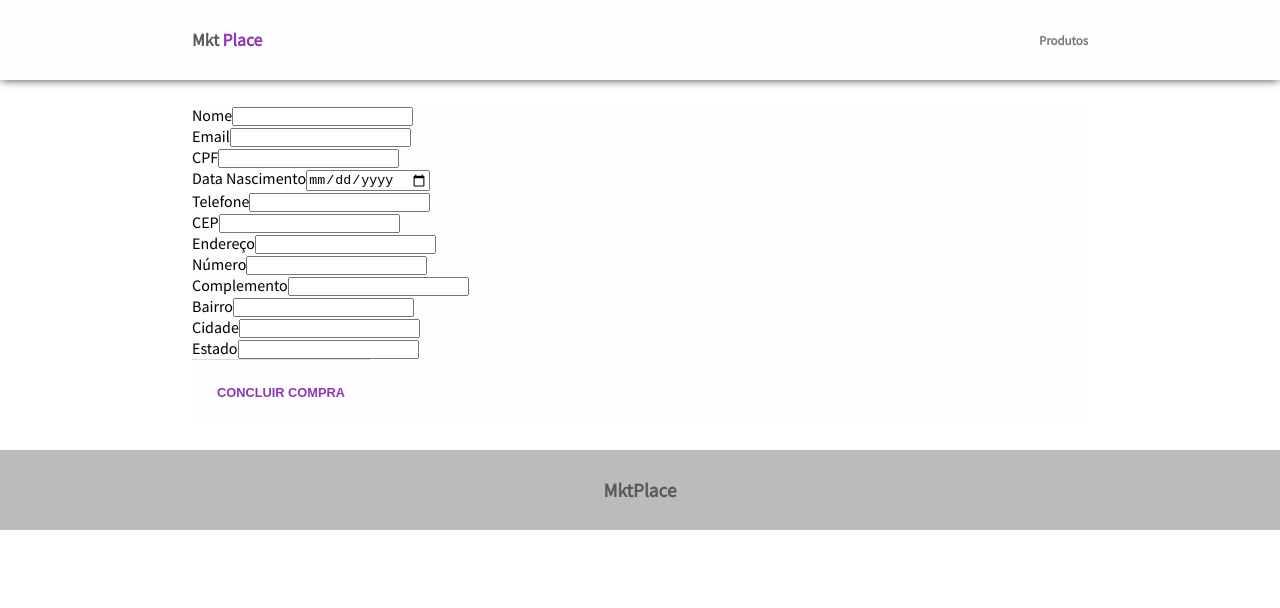
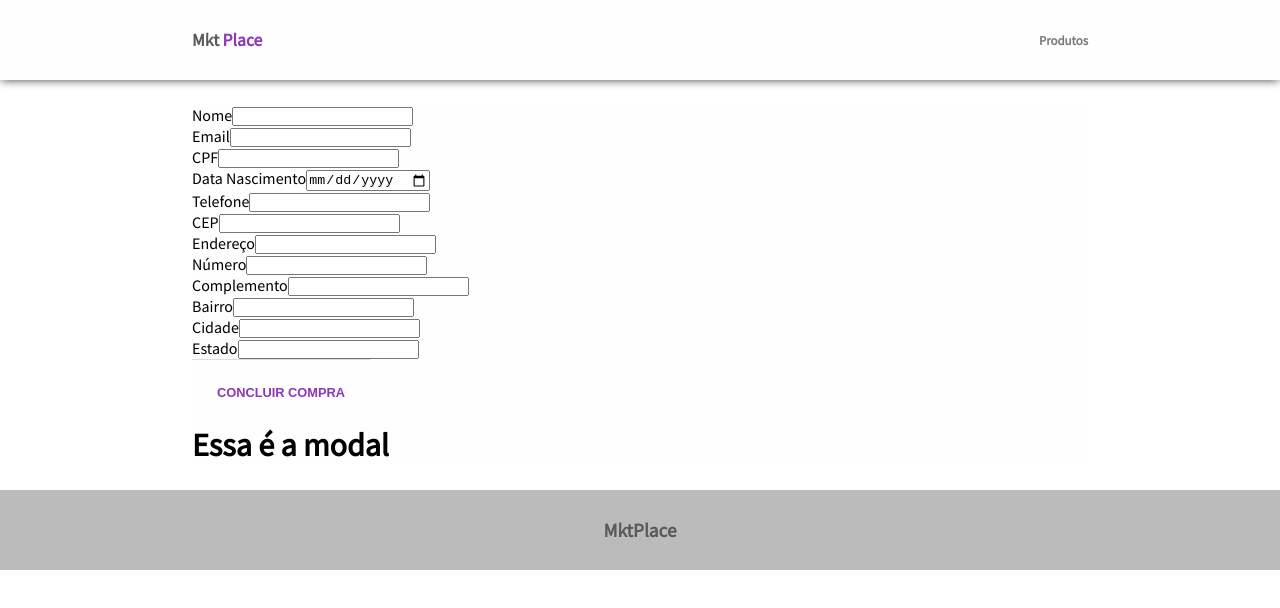
Before and after one commit to devleandrodias/desafio-ow-Interactive-frontend, a Vue app: page /checkout in a window 1280 px wide. Shown: the top 608 px of the page. Built offline with nearby package versions, Linux system fonts and the light colour scheme.

Commit message:
inicio do componente de modal

```diff
--- /dev/null
+++ b/src/components/widgets/ModalSuccess.vue
@@ -0,0 +1,10 @@
+<template>
+  <h1>Essa é a modal</h1>
+</template>
+
+<script>
+export default {};
+</script>
+
+<style>
+</style>
--- a/src/views/Checkout.vue
+++ b/src/views/Checkout.vue
@@ -1,12 +1,17 @@
 <template>
-  <form-checkout />
+  <div class>
+    <form-checkout />
+    <modal-success />
+  </div>
 </template>
 
 <script>
 import FormCheckout from "../components/forms/FormCheckout";
+import ModalSuccess from "../components/widgets/ModalSuccess";
 export default {
   components: {
-    formCheckout: FormCheckout
+    formCheckout: FormCheckout,
+    modalSuccess: ModalSuccess
   }
 };
 </script>
```
